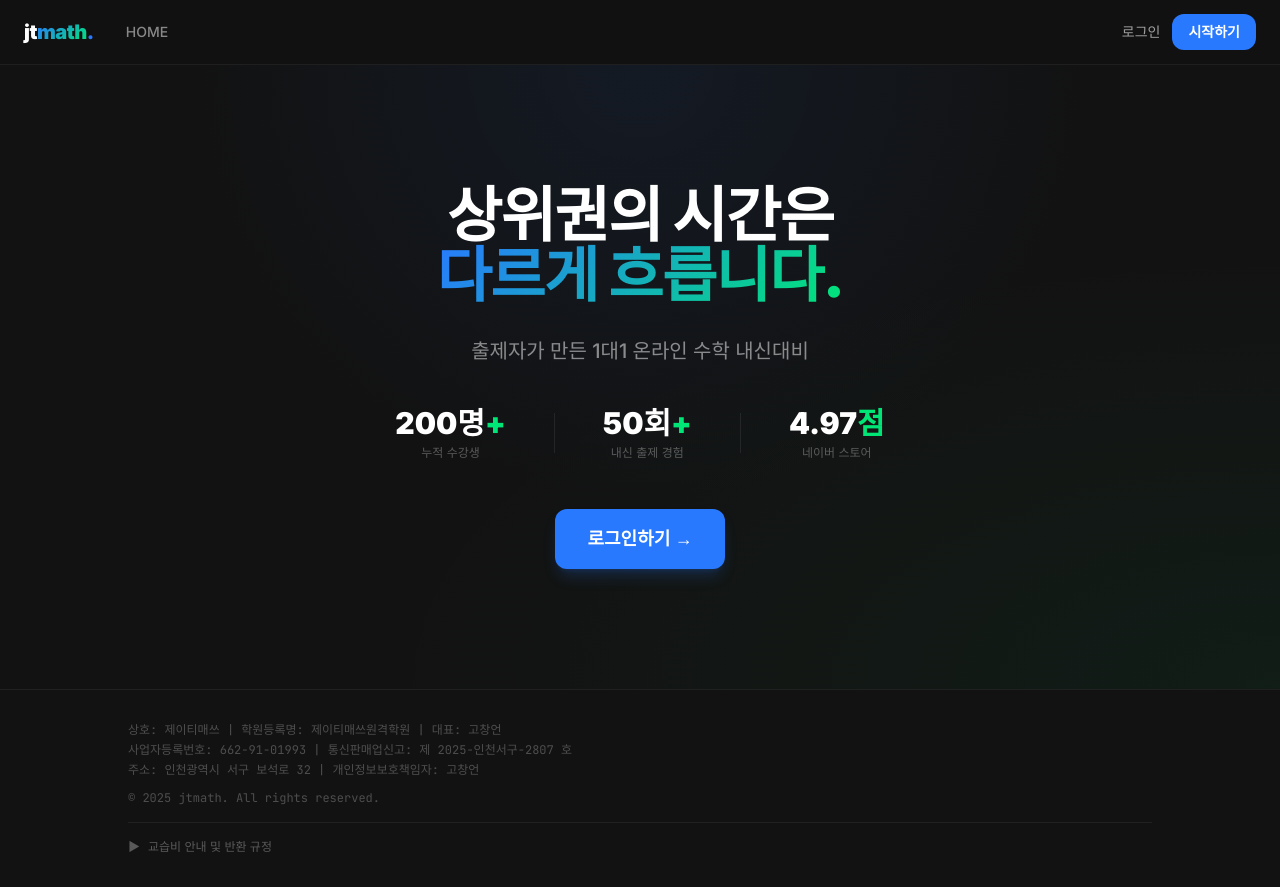
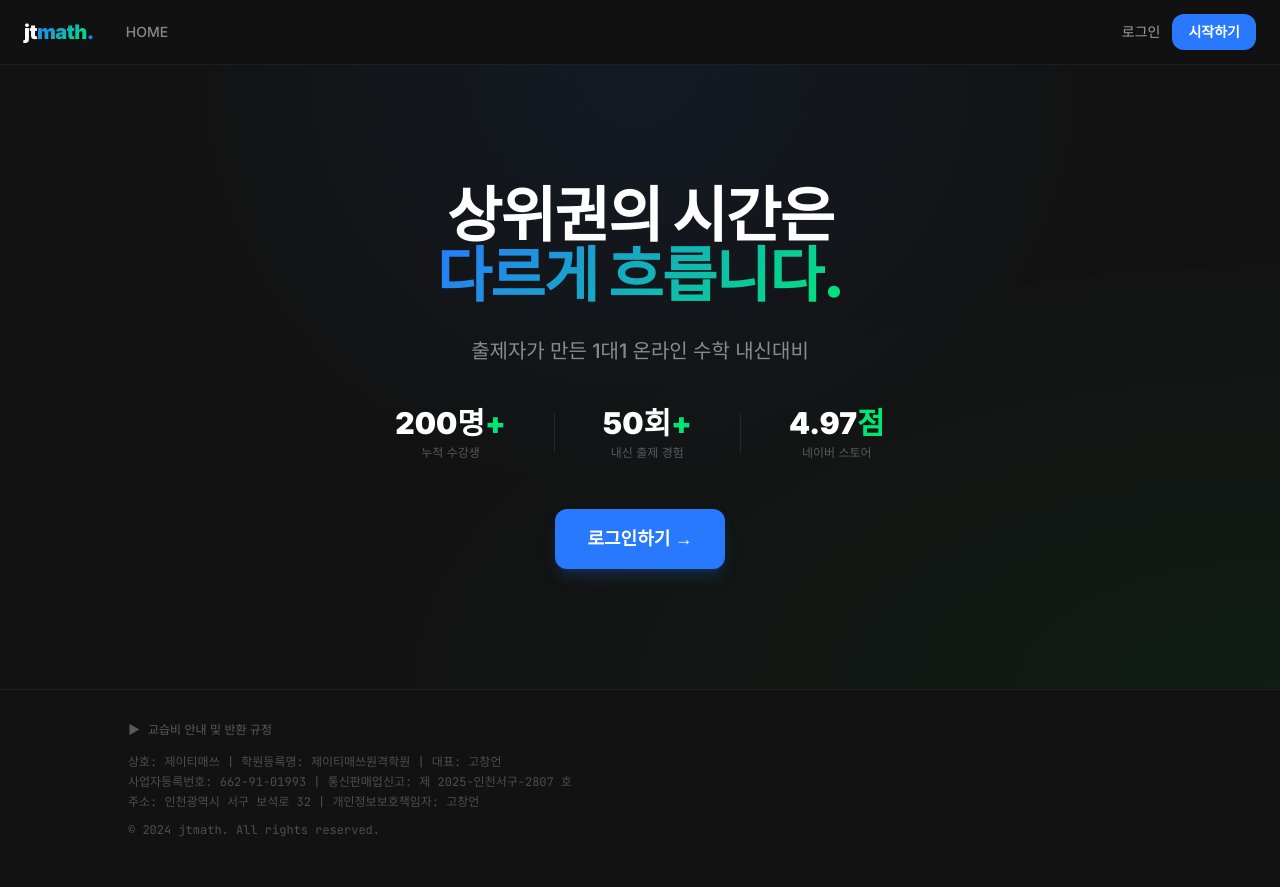
Before and after one commit to gomath777/jtmath-web, a Next.js app: page / in a window 1280 px wide. Built offline with nearby package versions, Linux system fonts and the light colour scheme.

Commit message:
fix: 교습비 토글 위치 조정, 저작권 연도 2024로 수정

```diff
--- a/src/app/(marketing)/page.tsx
+++ b/src/app/(marketing)/page.tsx
@@ -55,13 +55,13 @@ export default function Home() {
       {/* Footer */}
       <footer className="bg-brand-dark border-t border-white/[0.06] text-white/40 py-8 px-6">
         <div className="container mx-auto max-w-5xl">
-          <div className="text-xs text-white/25 space-y-1 font-mono">
+          <FooterDisclosure />
+          <div className="text-xs text-white/25 space-y-1 font-mono mt-4">
             <p>상호: 제이티매쓰 | 학원등록명: 제이티매쓰원격학원 | 대표: 고창언</p>
             <p>사업자등록번호: 662-91-01993 | 통신판매업신고: 제 2025-인천서구-2807 호</p>
             <p>주소: 인천광역시 서구 보석로 32 | 개인정보보호책임자: 고창언</p>
-            <p className="pt-2">© 2025 jtmath. All rights reserved.</p>
+            <p className="pt-2">© 2024 jtmath. All rights reserved.</p>
           </div>
-          <FooterDisclosure />
         </div>
       </footer>
     </div>
--- a/src/components/FooterDisclosure.tsx
+++ b/src/components/FooterDisclosure.tsx
@@ -6,7 +6,7 @@ export default function FooterDisclosure() {
   const [open, setOpen] = useState(false);
 
   return (
-    <div className="border-t border-white/[0.06] pt-4 mt-4">
+    <div className="mb-4">
       <button
         onClick={() => setOpen(!open)}
         className="flex items-center gap-2 text-xs text-white/30 hover:text-white/50 transition-colors"
```
